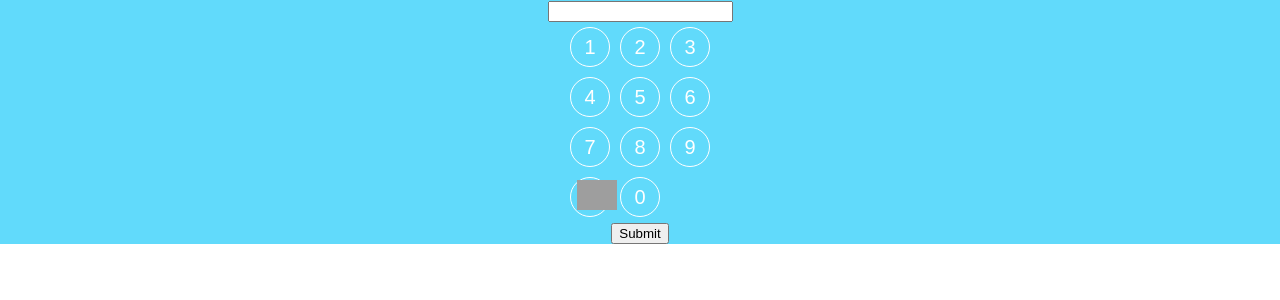
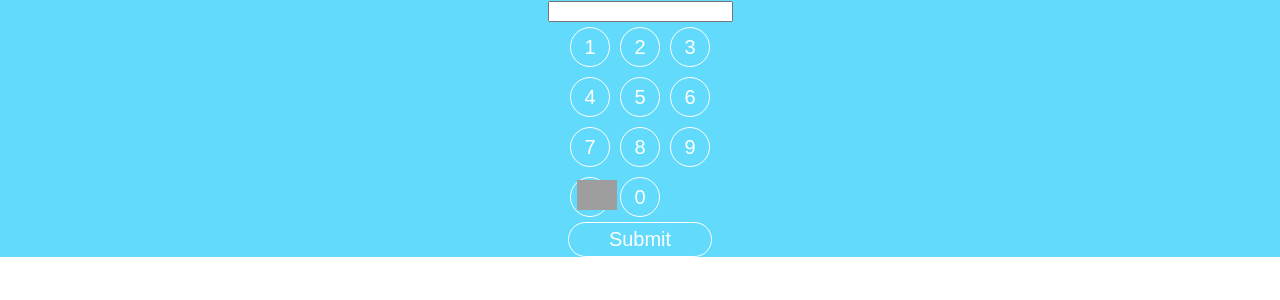
Before and after one commit to szoboszlaianna/atm-app, a React (Create React App) app: page / in a window 1280 px wide. Shown: the top 300 px of the page. Built offline with nearby package versions, Linux system fonts and the light colour scheme; grey boxes are pictures that could not be loaded.

Commit message:
input saved, button style

```diff
--- a/src/App.js
+++ b/src/App.js
@@ -1,10 +1,23 @@
 import React, { useState } from 'react';
 import './App.css';
+import Button from './Components/Button';
 import DialPad from './Components/DialPad';
 
 function App() {
   const [amount, setAmount] = useState('');
   const [result, setResult] = useState([]);
+
+  const handleSelect = e => {
+    setAmount(prev => {
+      return prev === '0' ? `${e.target.id}` : `${prev}${e.target.id}`;
+    });
+  };
+
+  const handleDelete = e => {
+    setAmount(prev => {
+      return prev === '0' ? `${e.target.id}` : `${prev}${e.target.id}`;
+    });
+  };
 
   const coins = [1000, 500, 200, 100, 50, 20, 10, 5, 2, 1];
 
@@ -22,9 +35,11 @@ function App() {
 
   return (
     <div className='App'>
-      <input type='number' value={amount} onChange={e => setAmount(e.target.value)}></input>
-      <DialPad />
-      <button onClick={calculateCoins}>Submit</button>
+      <input type='number' value={amount}></input>
+      <DialPad onSelect={handleSelect} onDelete={handleDelete} />
+      <Button onClick={calculateCoins} type='submit'>
+        Submit
+      </Button>
       <div>{result}</div>
     </div>
   );
--- /dev/null
+++ b/src/Components/Button.js
@@ -0,0 +1,13 @@
+import styles from './Button.module.css';
+
+import React from 'react';
+
+const Button = props => {
+  return (
+    <button className={styles.button} type={props.type || 'button'} onClick={props.onClick}>
+      {props.children}
+    </button>
+  );
+};
+
+export default Button;
--- /dev/null
+++ b/src/Components/Button.module.css
@@ -0,0 +1,14 @@
+.button {
+  border: 1px solid white;
+  font-size: 20px;
+  font-weight: 400px;
+  color: white;
+  background-color: transparent;
+  padding: 5px 40px;
+  border-radius: 30px;
+}
+
+.button:active {
+  color: black;
+  background-color: white;
+}
--- a/src/Components/DialPad.js
+++ b/src/Components/DialPad.js
@@ -2,11 +2,12 @@ import React, { useState } from 'react';
 import Key from './Key';
 import classes from './DialPad.module.css';
 
-const DialPad = () => {
+const DialPad = props => {
   const [selected, setSelected] = useState();
 
   const handleSelect = e => {
     setSelected(e.target.id);
+    props.onSelect(e);
   };
   return (
     <div className={classes.dialPad}>
```
